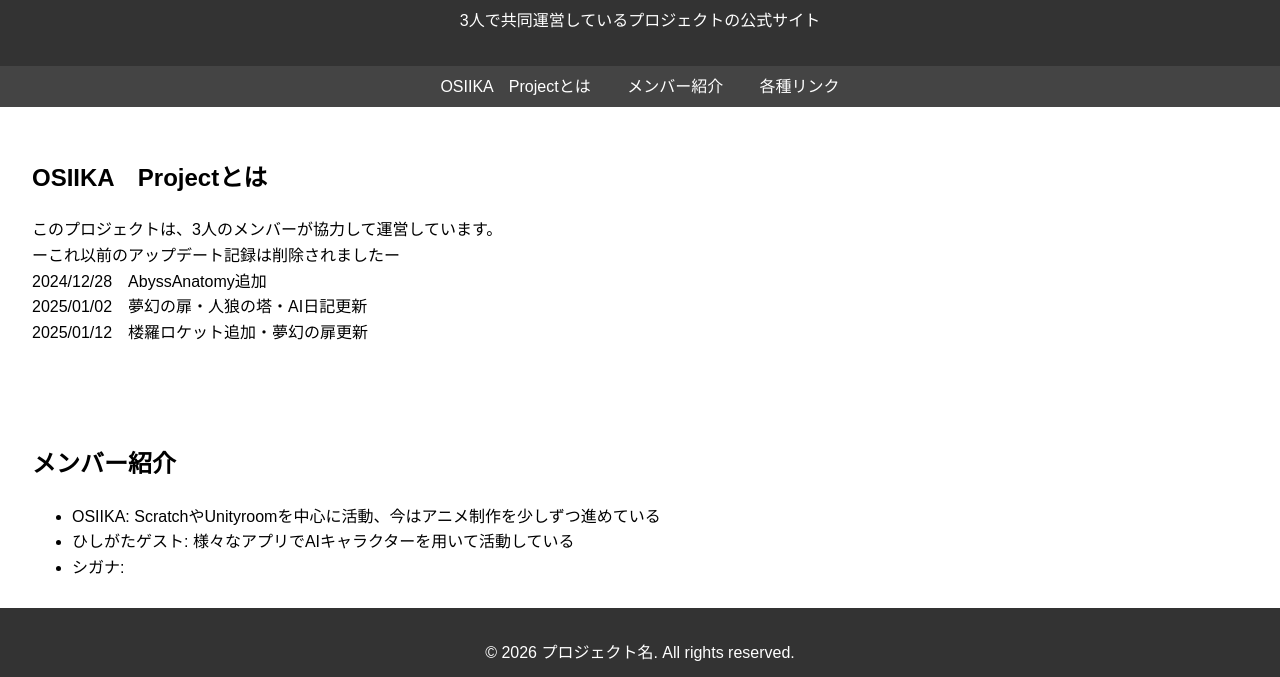
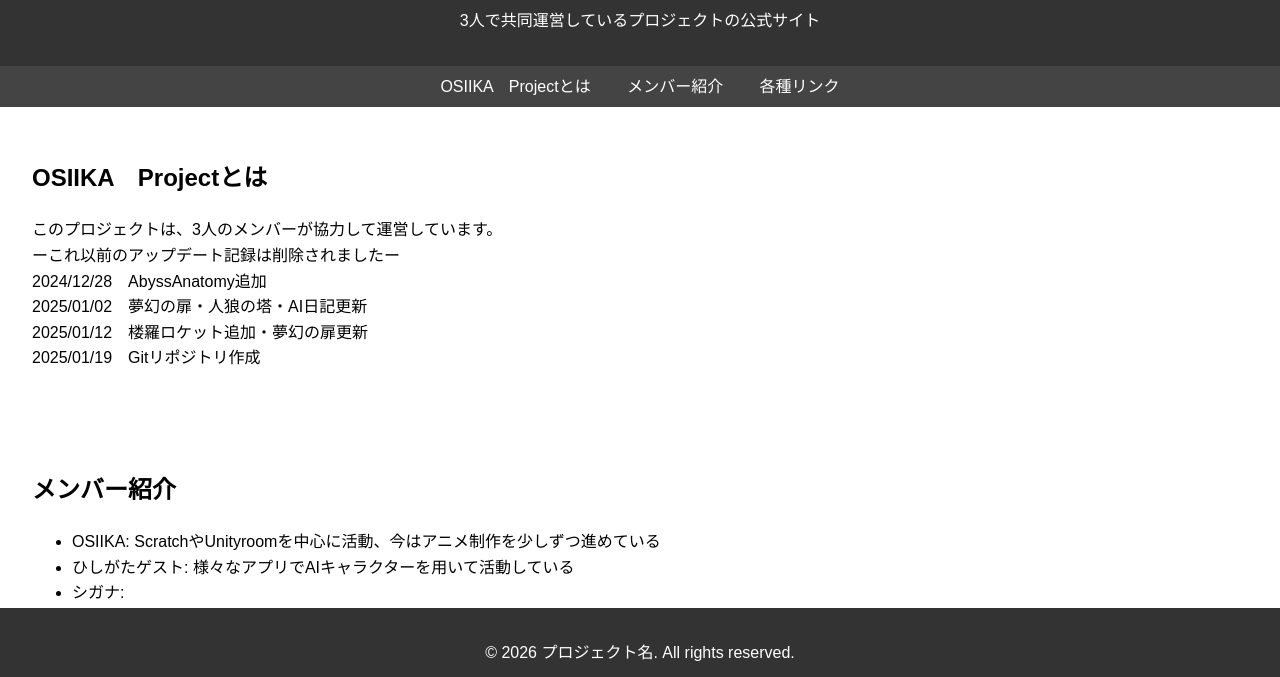
Before and after one commit to OSIIKA/2026OSIIKAProject, a plain HTML site: page index.html in a window 1280 px wide. Shown: the part 102-779 px from the top of the page. Drawn offline with Linux system fonts and the light colour scheme.

Commit message:
Update index.html

```diff
--- a/index.html
+++ b/index.html
@@ -24,6 +24,7 @@
             2024/12/28　AbyssAnatomy追加<br>
             2025/01/02　夢幻の扉・人狼の塔・AI日記更新<br>
             2025/01/12　楼羅ロケット追加・夢幻の扉更新<br>
+            2025/01/19　Gitリポジトリ作成<br>
         </p>
     </section>
     <section id="members">
```
